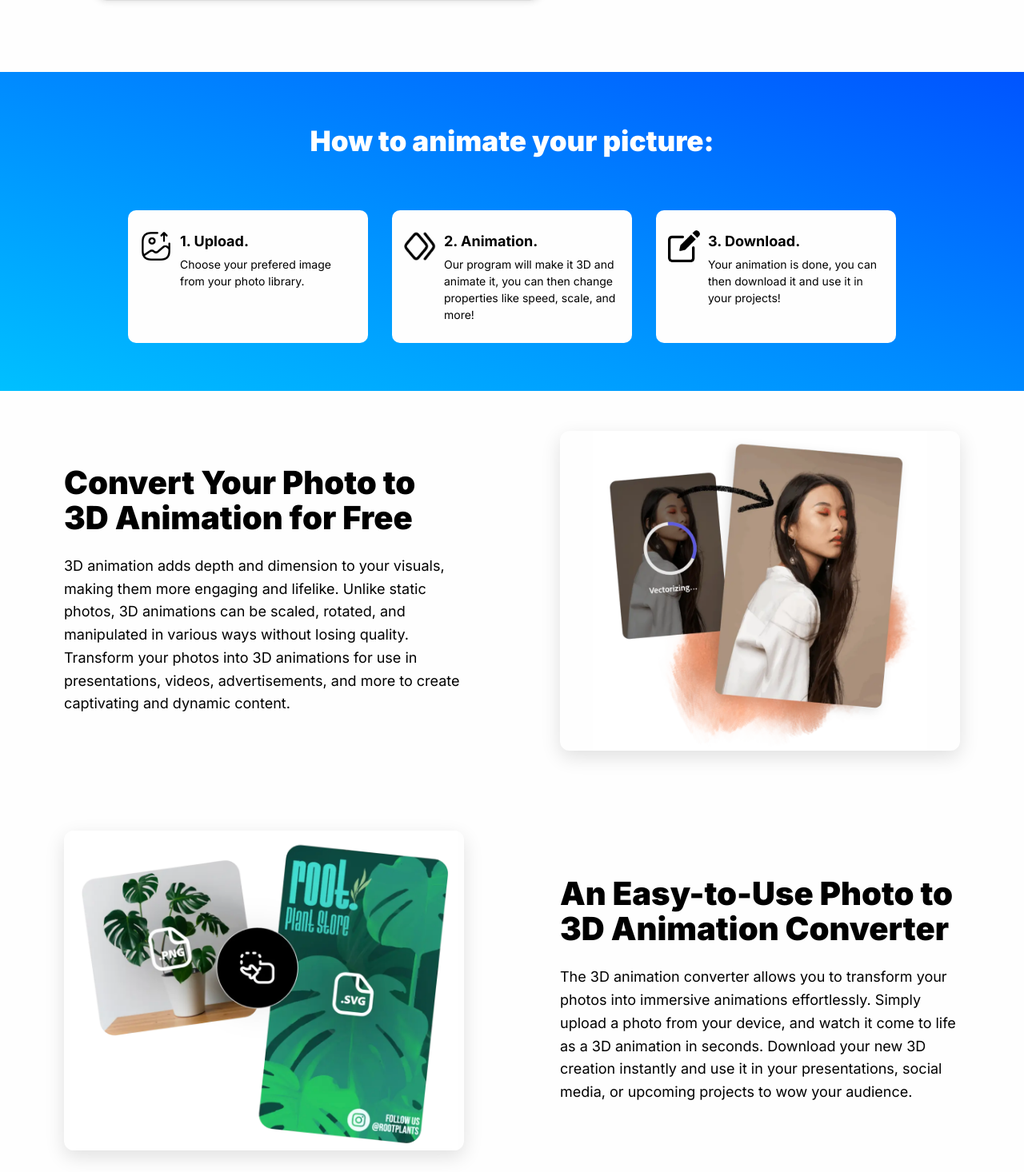
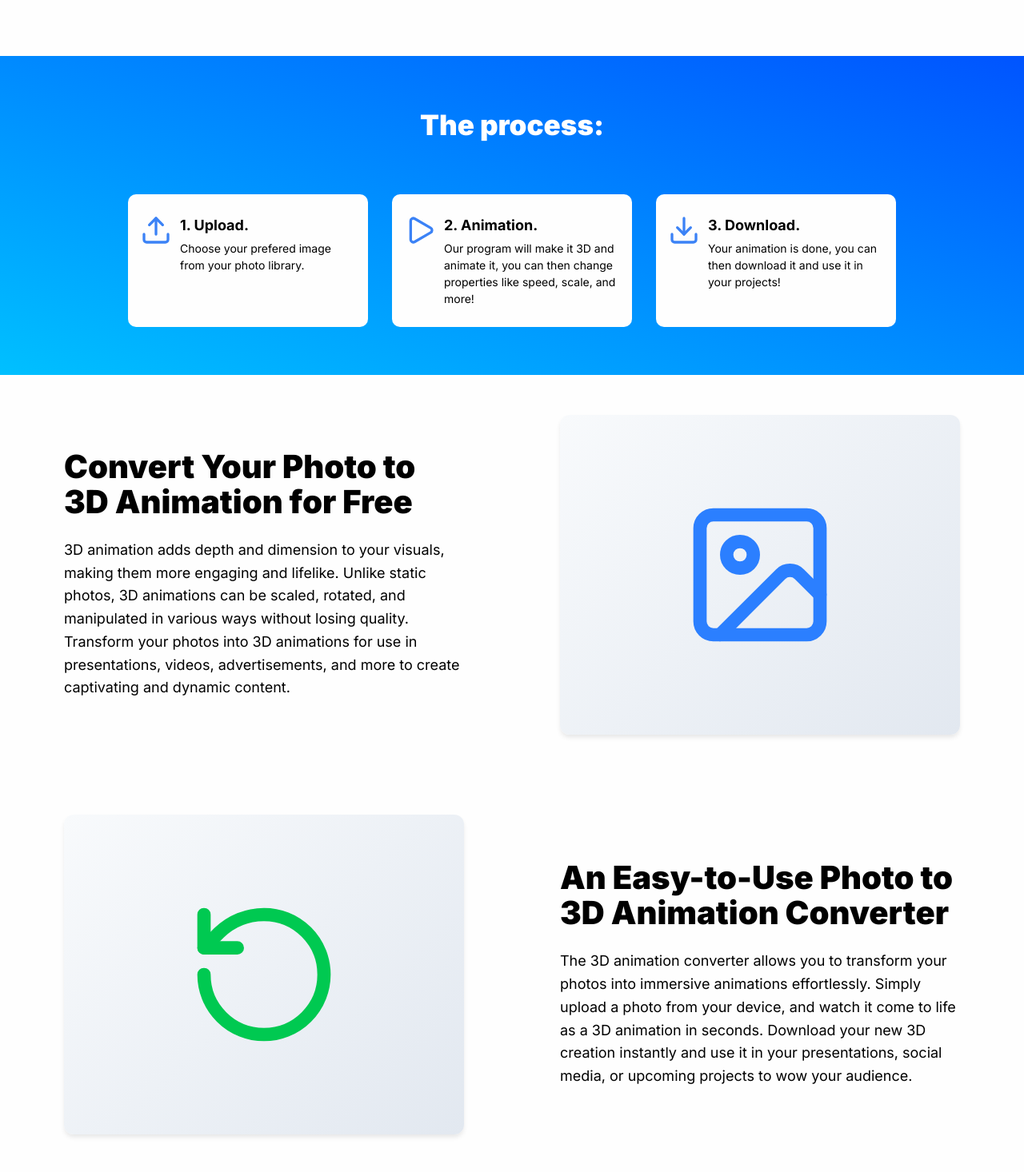
Before and after one commit to Martinskro/3d-logospin, a Next.js app: page / in a window 1280 px wide. Shown: the part 584-2050 px from the top of the page at 80% size. Built offline with nearby package versions, Linux system fonts and the light colour scheme; a web font is replaced by a local one.

Commit message:
Changed to icons from images

```diff
--- a/package.json
+++ b/package.json
@@ -15,6 +15,7 @@
     "@react-three/drei": "^10.0.5",
     "@react-three/fiber": "^9.1.0",
     "html2canvas": "^1.4.1",
+    "lucide-react": "^0.544.0",
     "next": "15.2.4",
     "process": "^0.11.10",
     "react": "^19.0.0",
--- a/src/app/components/FileUpload.tsx
+++ b/src/app/components/FileUpload.tsx
@@ -1,7 +1,7 @@
 'use client';
 
 import { useState, useRef, useEffect } from 'react';
-import Image from 'next/image';
+import { CornerDownLeft, CornerDownRight, CornerUpLeft, CornerUpRight } from 'lucide-react';
 
 interface FileUploadProps {
   onFileSelect: (file: File) => void;
@@ -87,34 +87,10 @@ export default function FileUpload({ onFileSelect }: FileUploadProps) {
       <div
         className={`overlay ${isDragging ? 'visible' : ''}`}
       >
-        <Image
-          src="/TL.png"
-          alt="Top Left Corner"
-          width={90}
-          height={90}
-          className="overlay-corner top-left"
-        />
-        <Image
-          src="/TR.png"
-          alt="Top Right Corner"
-          width={90}
-          height={90}
-          className="overlay-corner top-right"
-        />
-        <Image
-          src="/BL.png"
-          alt="Bottom Left Corner"
-          width={90}
-          height={90}
-          className="overlay-corner bottom-left"
-        />
-        <Image
-          src="/BR.png"
-          alt="Bottom Right Corner"
-          width={90}
-          height={90}
-          className="overlay-corner bottom-right"
-        />
+        <CornerUpLeft size={90} className="overlay-corner top-left" />
+        <CornerUpRight size={90} className="overlay-corner top-right" />
+        <CornerDownLeft size={90} className="overlay-corner bottom-left" />
+        <CornerDownRight size={90} className="overlay-corner bottom-right" />
         <div className="overlay-text">Drop PNG file anywhere</div>
       </div>
       <div
--- a/src/app/editor/page.tsx
+++ b/src/app/editor/page.tsx
@@ -327,9 +327,6 @@ function EditorContent() {
     <main className="min-h-screen bg-white">
       <div className="navbar">
         <h2 className="navbar-text" onClick={() => router.push('/')} style={{ cursor: 'pointer' }}>3D ANIMATOR</h2>
-        <div className="navbar-buttons">
-          <button className="nav-btn">Log In</button>
-        </div>
       </div>
 
       <div className="editor-container">
--- a/src/app/globals.css
+++ b/src/app/globals.css
@@ -242,8 +242,8 @@ body, html {
     height: 40px !important;
     border-radius: 5px;
     margin-right: 10px;
-    object-fit: contain;
-    aspect-ratio: 1/1;
+    flex-shrink: 0;
+    color: #3b82f6;
 }
 
 .text-wrapper {
@@ -1048,3 +1048,22 @@ body, html {
   background-color: #ccc;
   cursor: not-allowed;
 }
+
+/* Icon styling for sections */
+.section-image-icon {
+  display: flex;
+  align-items: center;
+  justify-content: center;
+  width: 500px;
+  height: 400px;
+  background: linear-gradient(135deg, #f8fafc 0%, #e2e8f0 100%);
+  border-radius: 12px;
+  box-shadow: 0 4px 6px -1px rgba(0, 0, 0, 0.1);
+}
+
+@media (max-width: 768px) {
+  .section-image-icon {
+    width: 300px;
+    height: 240px;
+  }
+}
--- a/src/app/page.tsx
+++ b/src/app/page.tsx
@@ -4,6 +4,7 @@ import { useState, useEffect, useRef } from 'react';
 import Image from 'next/image';
 import FileUpload from './components/FileUpload';
 import { useRouter } from 'next/navigation';
+import { Upload, Play, Download, CornerDownLeft, CornerDownRight, CornerUpLeft, CornerUpRight, ImageIcon, RotateCcw } from 'lucide-react';
 
 export default function Home() {
   const router = useRouter();
@@ -76,9 +77,6 @@ export default function Home() {
     <main>
       <div className="navbar">
         <h2 className="navbar-text" onClick={() => router.push('/')} style={{ cursor: 'pointer' }}>3D ANIMATOR</h2>
-        <div className="navbar-buttons">
-          <button className="nav-btn">Log In</button>
-        </div>
       </div>
 
       <section className="section section1">
@@ -112,16 +110,14 @@ export default function Home() {
 
       <section className="section section2">
         <div className="content-container">
-          <h2 className="section-title">How to animate your picture:</h2>
+          <h2 className="section-title">The process:</h2>
           <div className="box-container">
             <div className="box">
               <div className="box-content">
-                <Image
-                  src="/upload.png"
-                  alt="Upload step"
-                  width={40}
-                  height={40}
+                <Upload
+                  size={40}
                   className="box-image"
+                  color="#3b82f6"
                 />
                 <div className="text-wrapper">
                   <h3 className="box-header">1. Upload.</h3>
@@ -131,12 +127,10 @@ export default function Home() {
             </div>
             <div className="box">
               <div className="box-content">
-                <Image
-                  src="/animate.png"
-                  alt="Animate step"
-                  width={40}
-                  height={40}
+                <Play
+                  size={40}
                   className="box-image"
+                  color="#3b82f6"
                 />
                 <div className="text-wrapper">
                   <h3 className="box-header">2. Animation.</h3>
@@ -146,12 +140,10 @@ export default function Home() {
             </div>
             <div className="box">
               <div className="box-content">
-                <Image
-                  src="/edit.png"
-                  alt="Edit step"
-                  width={40}
-                  height={40}
+                <Download
+                  size={40}
                   className="box-image"
+                  color="#3b82f6"
                 />
                 <div className="text-wrapper">
                   <h3 className="box-header">3. Download.</h3>
@@ -169,25 +161,17 @@ export default function Home() {
             <h2 className="section-header">Convert Your Photo to 3D Animation for Free</h2>
             <p className="section-description">3D animation adds depth and dimension to your visuals, making them more engaging and lifelike. Unlike static photos, 3D animations can be scaled, rotated, and manipulated in various ways without losing quality. Transform your photos into 3D animations for use in presentations, videos, advertisements, and more to create captivating and dynamic content.</p>
           </div>
-          <Image
-            src="/pending.png"
-            alt="3D Animation Preview"
-            width={500}
-            height={400}
-            className="section-image"
-          />
+          <div className="section-image-icon">
+            <ImageIcon size={200} className="text-blue-500" />
+          </div>
         </div>
       </section>
 
       <section className="section section4">
         <div className="content-container">
-          <Image
-            src="/switch.png"
-            alt="Switch Preview"
-            width={500}
-            height={400}
-            className="section-image"
-          />
+          <div className="section-image-icon">
+            <RotateCcw size={200} className="text-green-500" />
+          </div>
           <div className="text-wrapper">
             <h2 className="section-header">An Easy-to-Use Photo to 3D Animation Converter</h2>
             <p className="section-description">The 3D animation converter allows you to transform your photos into immersive animations effortlessly. Simply upload a photo from your device, and watch it come to life as a 3D animation in seconds. Download your new 3D creation instantly and use it in your presentations, social media, or upcoming projects to wow your audience.</p>
@@ -198,10 +182,10 @@ export default function Home() {
       <FileUpload onFileSelect={handleFileSelect} />
 
       <div className={`overlay ${showOverlay ? 'block' : 'hidden'}`}>
-        <Image src="/TL.png" className="overlay-corner top-left" alt="Top Left" width={90} height={90} />
-        <Image src="/TR.png" className="overlay-corner top-right" alt="Top Right" width={90} height={90} />
-        <Image src="/BL.png" className="overlay-corner bottom-left" alt="Bottom Left" width={90} height={90} />
-        <Image src="/BR.png" className="overlay-corner bottom-right" alt="Bottom Right" width={90} height={90} />
+        <CornerUpLeft size={90} className="overlay-corner top-left" />
+        <CornerUpRight size={90} className="overlay-corner top-right" />
+        <CornerDownLeft size={90} className="overlay-corner bottom-left" />
+        <CornerDownRight size={90} className="overlay-corner bottom-right" />
         <div className="overlay-text">Drop image anywhere</div>
       </div>
 
```
Also changed, not shown: 1 other file (tests, documents, lock files or other folders).
